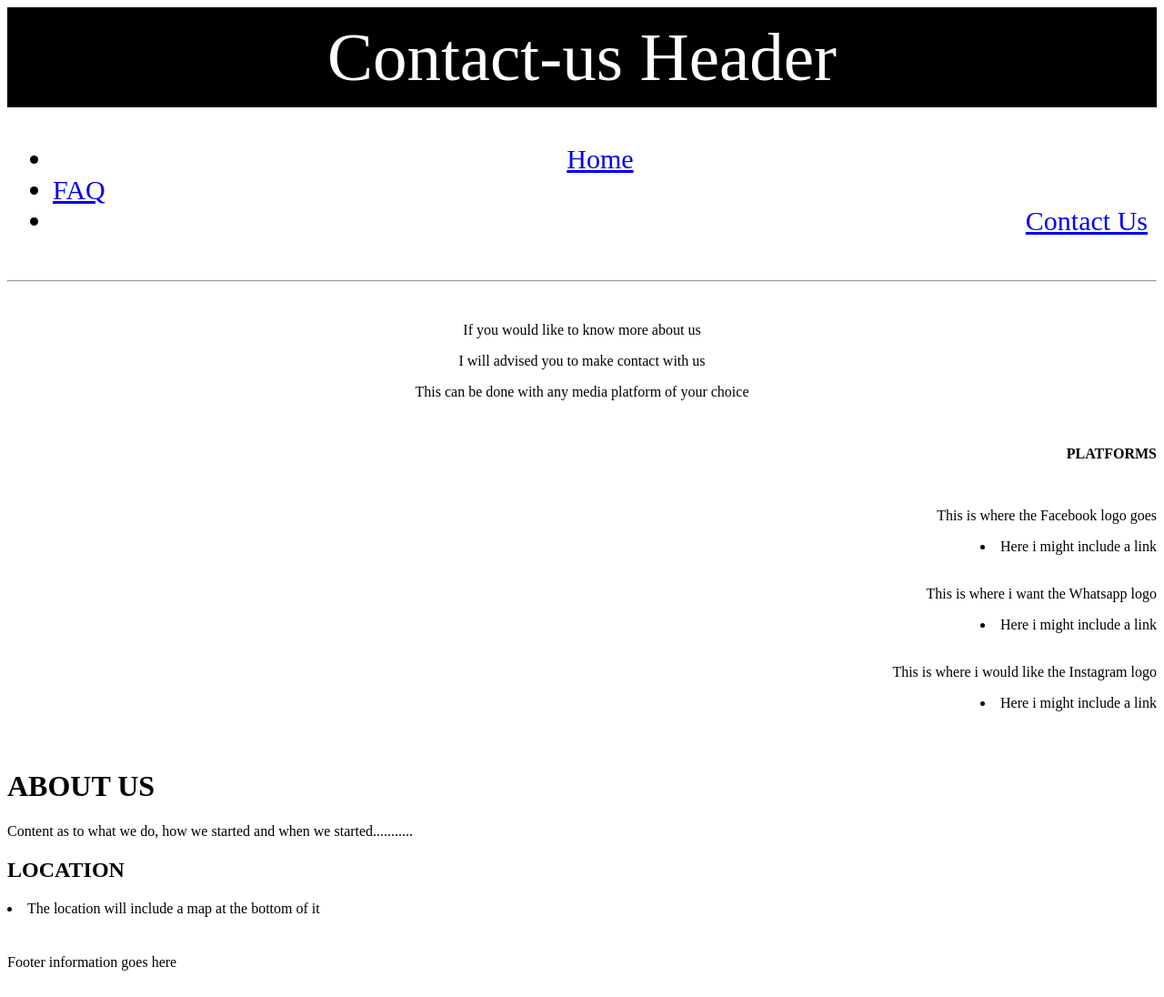
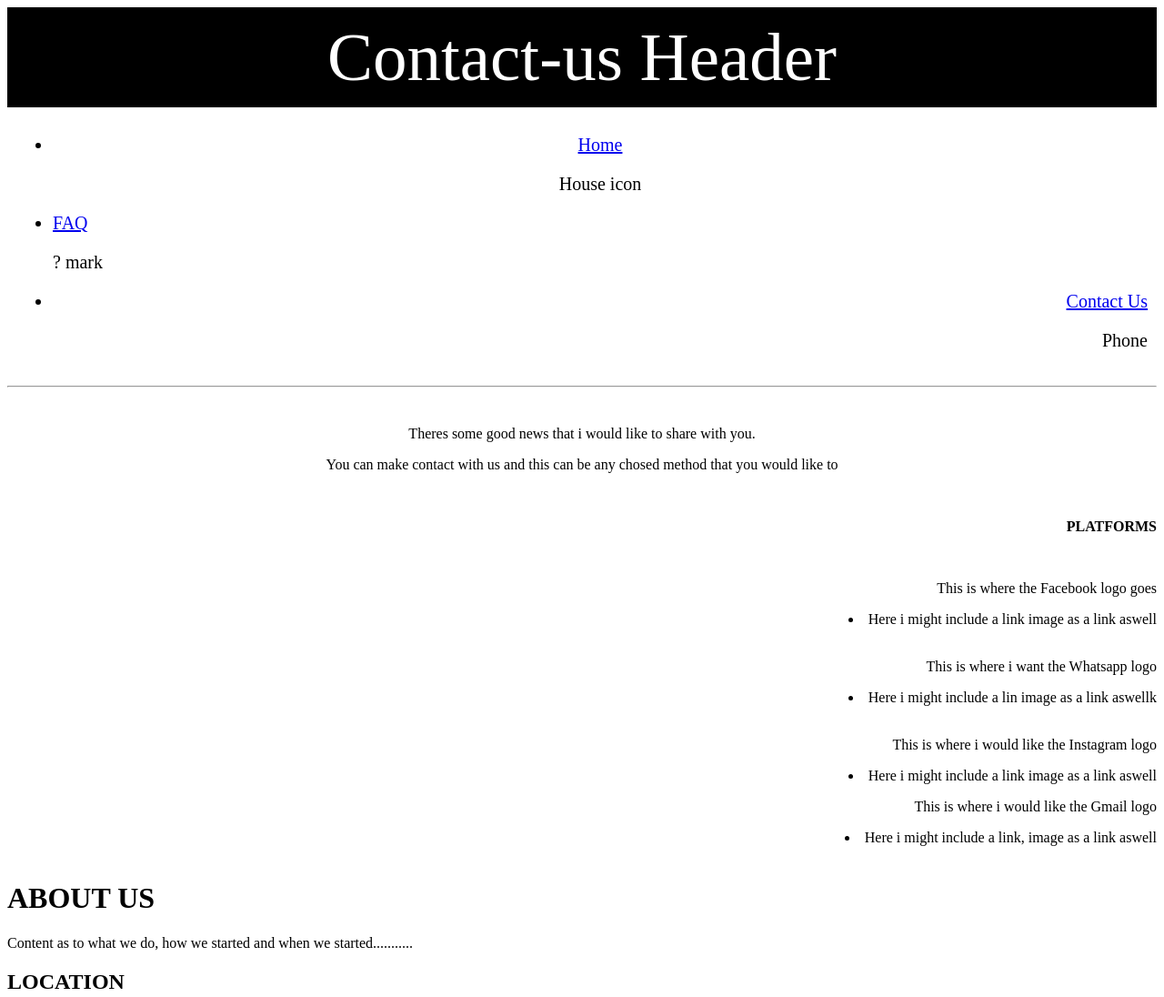
Before and after one commit to Roydenb/HTML-Royden_EOMProject, a plain HTML site: page contact-us.html in a window 1280 px wide. Shown: the top 1096 px of the page at 91% size. Before the commit the page ends 1075 px from the top, so only its background shows below. Drawn offline with Linux system fonts and the light colour scheme.

Commit message:
Made changes

```diff
--- a/contact-us.html
+++ b/contact-us.html
@@ -14,34 +14,37 @@
         <div id="nav">
             <ul>
                 <li style="text-align: center ;"><a href="index.html">Home</a></li>
+                <p style="text-align: center;">House icon</p>
                 <li style="text-align: left;"><a href="faq.html">FAQ</a></li>
+                <p style="text-align: left;">? mark</p>
                 <li style="text-align: right;"><a href="contact-us.html">Contact Us</a></li>
+                <p style="text-align: right;">Phone</p>
             </ul>
         </div>
         <hr>
-<pre>
+<br>
+        <p style="text-align: center;">
+            Theres some good news that i would like to share with you.
+        </p>
+        <p style="text-align: center;">
+            You can make contact with us and this can be any chosed method that you would like to
+        </p>
 
-</pre>
-        <p style="text-align: center;"> If you would like to know more about us</p>
-        <p style="text-align: center;"> I will advised you to make contact with us</p>
-        <p style="text-align: center;"> This can be done with any media platform of your choice</p>
         <br>
 
         <p style="text-align: right;"><strong>PLATFORMS</p></strong>
         <br>
         <p style="text-align: right;">This is where the Facebook logo goes</p>
-        <li style="text-align: right;">Here i might include a link</li>
+        <li style="text-align: right;">Here i might include a link image as a link aswell</li>
         <br>
         <p style="text-align: right;">This is where i want the Whatsapp logo</p>
-        <li style="text-align: right;">Here i might include a link</li>
+        <li style="text-align: right;">Here i might include a lin image as a link aswellk</li>
         <br>
         <p style="text-align: right;"> This is where i would like the Instagram logo</p>
-        <li style="text-align: right;">Here i might include a link</li>
-
-        <pre>
-
-        </pre>
-
+        <li style="text-align: right;">Here i might include a link image as a link aswell</li>
+        <p style="text-align: right;"> This is where i would like the Gmail logo</p>
+        <li style="text-align: right;">Here i might include a link, image as a link aswell</li>
+        <br>
         <h1>
         ABOUT US
         </h1>
@@ -53,8 +56,7 @@
         <li>The location will include a map at the bottom of it</li>
     </body>
 
-    <pre>
-    </pre>
+    <br>
 
     <footer>
         Footer information goes here
--- a/css/main.css
+++ b/css/main.css
@@ -12,8 +12,11 @@
     padding: 10px;
     background-color: white;
     text-align: center;
-    font-size:  30px;
+    font-size:  20px;
     }
+
+
+
 
 /*This section will be for the FAQ Page*/
 
```
Also changed, not shown: faq.html (+5 -4 lines), index.html (+23 -7 lines), Images/home-icon.jpg (added).
